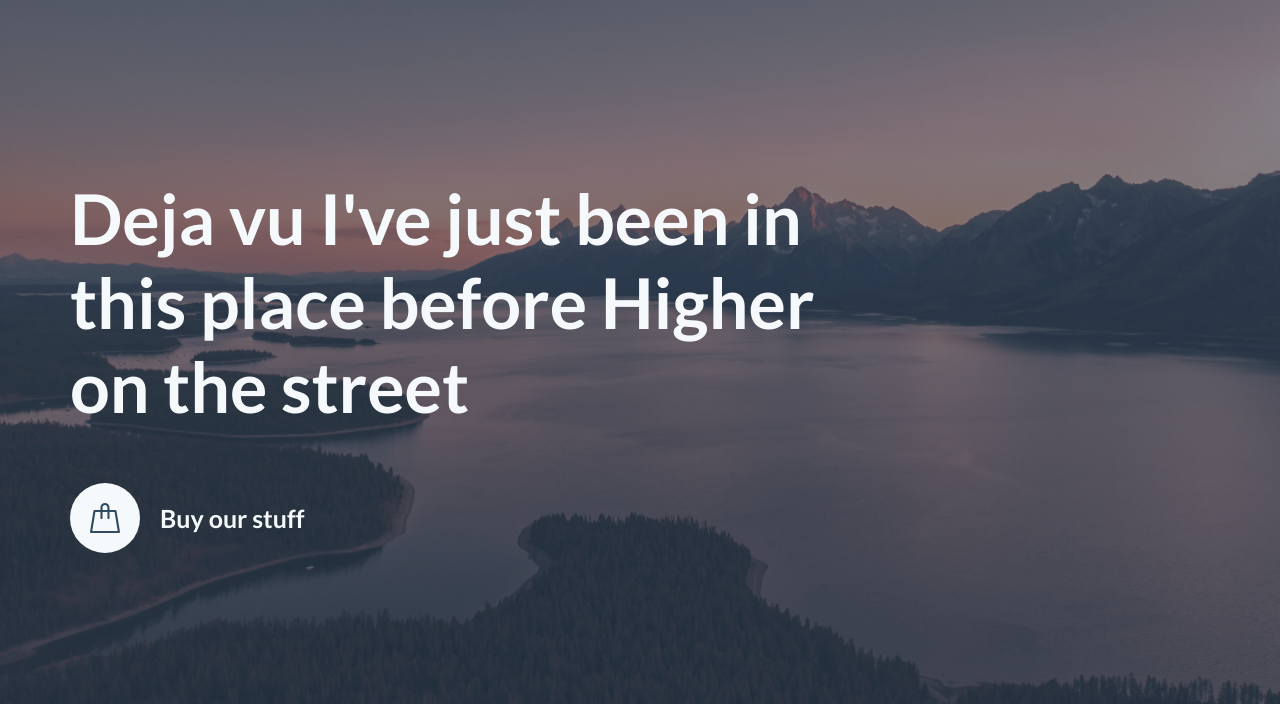
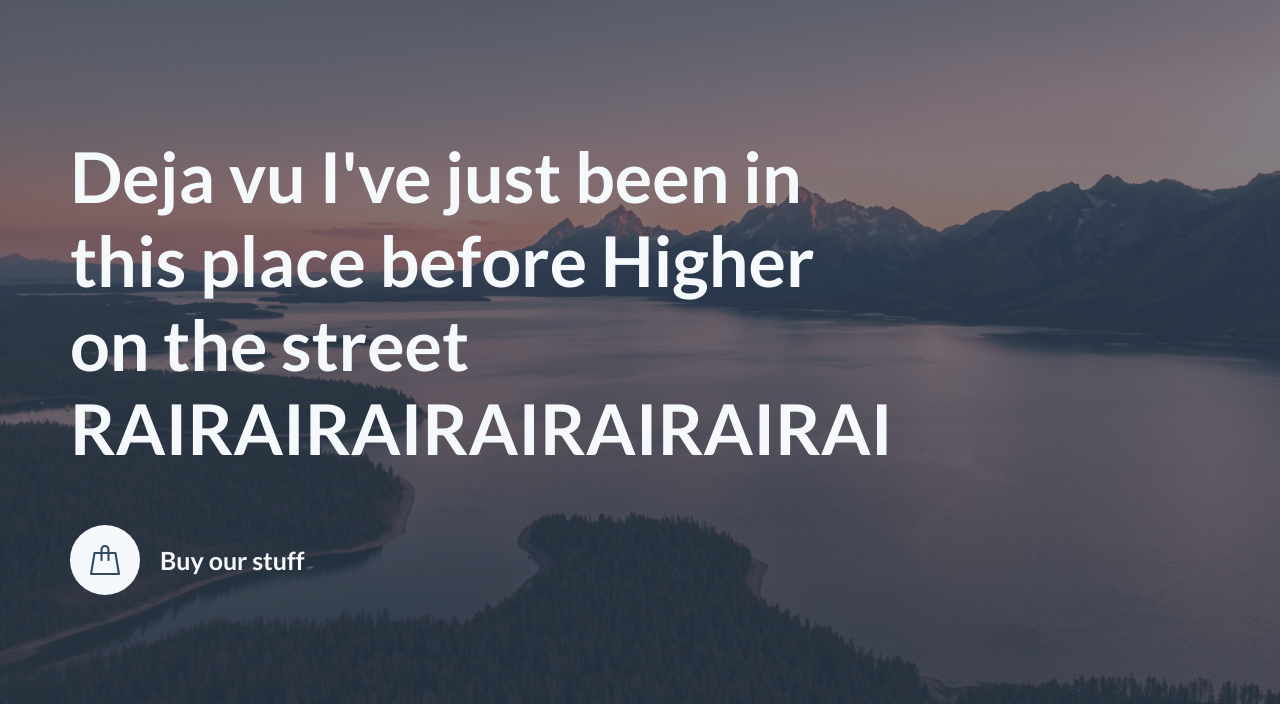
Before and after one commit to InsaneDiscoDeer/test, a plain HTML site: page index.html in a window 1280 px wide. Shown: the part 96-800 px from the top of the page. Drawn offline with Linux system fonts and the light colour scheme.

Commit message:
Se her anders

```diff
--- a/index.html
+++ b/index.html
@@ -53,7 +53,8 @@
                 <h1 class="hero__font">
                     Deja vu
                     I've just been in this place before
-                    Higher on the street</h1>
+                    Higher on the street
+                    RAIRAIRAIRAIRAIRAIRAI</h1>
                     <div class="icons">
                         <div class="icon">
                             <img src="./images/shop-icon.svg">
```
